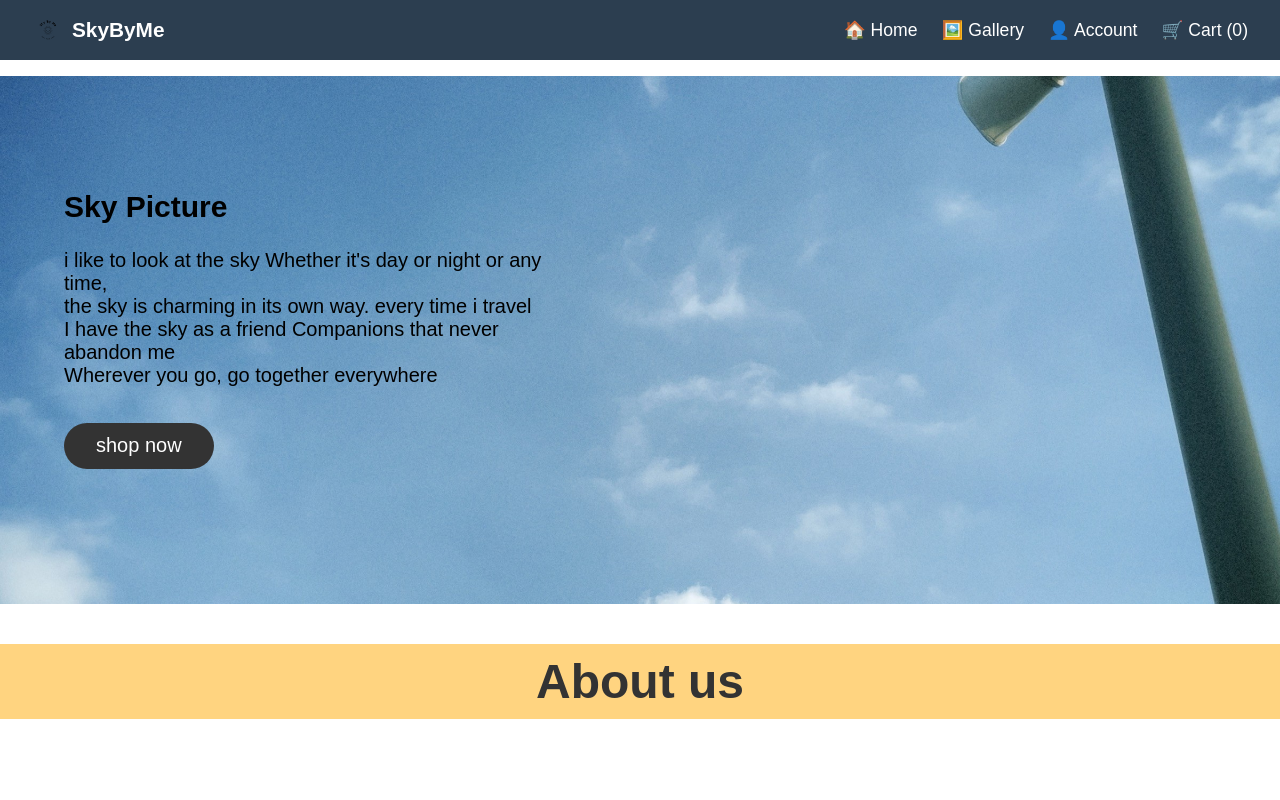
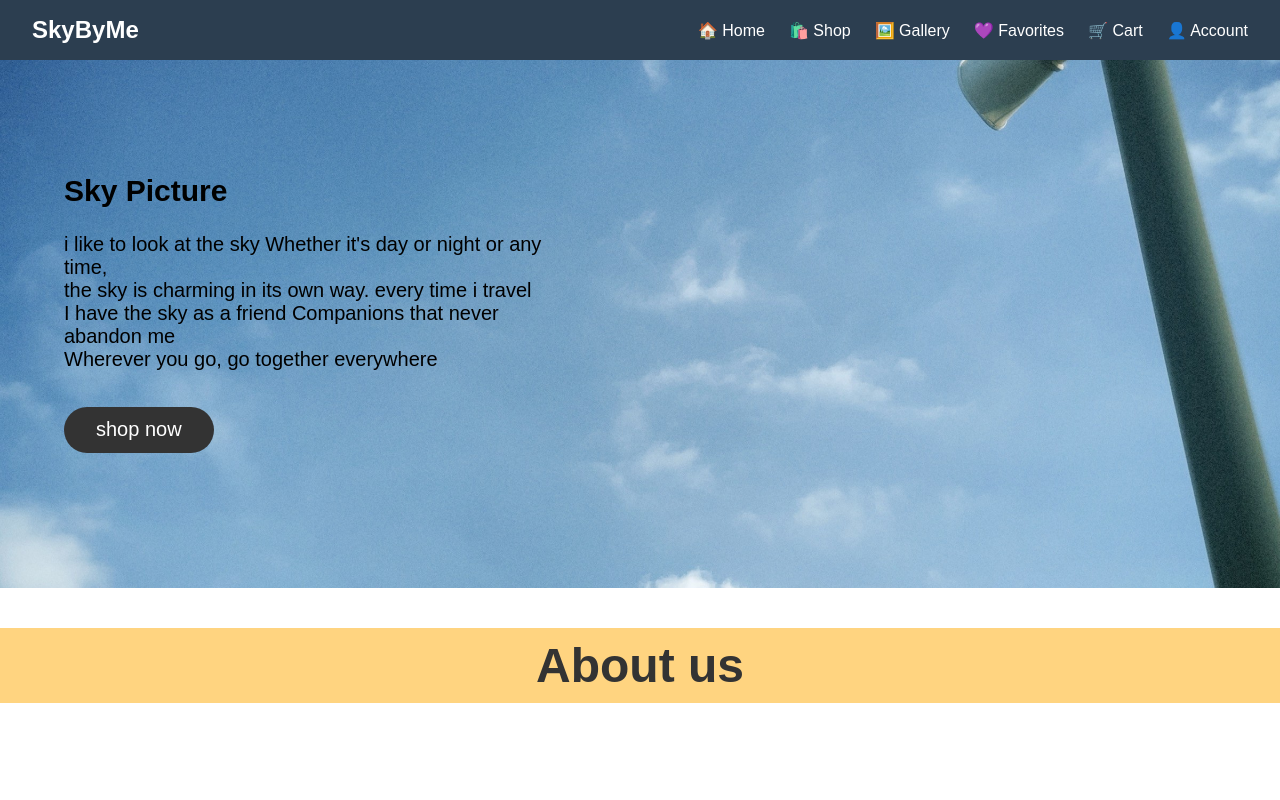
Before and after one commit to Airin-SeniorDev/SkyByMeWeb, a Next.js app: page / in a window 1280 px wide. Shown: the top 800 px of the page. Built offline with nearby package versions, Linux system fonts and the light colour scheme.

Commit message:
favorites

```diff
--- a/components/SidebarLayout.js
+++ b/components/SidebarLayout.js
@@ -1,61 +1,44 @@
 // components/SidebarLayout.js
 import Link from 'next/link'
-import { useEffect, useState } from 'react'
+import { usePathname } from 'next/navigation'
 
 export default function SidebarLayout({ children }) {
-  const [cartCount, setCartCount] = useState(0)
+  const pathname = usePathname()
 
-  useEffect(() => {
-    if (typeof window !== 'undefined') {
-      const storedCart = localStorage.getItem('cart')
-      if (storedCart) {
-        setCartCount(JSON.parse(storedCart).length)
-      }
-    }
-  }, [])
+  const linkStyle = {
+    color: '#fff',
+    textDecoration: 'none',
+    display: 'flex',
+    alignItems: 'center',
+    gap: '0.3rem',
+  }
 
   return (
-    <div>
-      <nav style={{
-        width: '100%',
-        backgroundColor: '#2c3e50',
-        display: 'flex',
-        justifyContent: 'space-between',
-        alignItems: 'center',
-        padding: '0.5rem 2rem',
-        color: 'white',
-        fontSize: '1.1rem',
-        position: 'sticky',
-        top: 0,
-        zIndex: 1000,
-        height: '60px',
-        boxSizing: 'border-box'
-      }}>
-        {/* Logo and Site Name on Left */}
-        <div style={{ display: 'flex', alignItems: 'center', gap: '0.5rem' }}>
-          <img src="/images/Sky By Me.png" alt="logo" style={{ width: '32px', height: '32px', objectFit: 'contain' }} />
-          <span style={{ fontWeight: 'bold', fontSize: '1.3rem' }}>SkyByMe</span>
-        </div>
-
-        {/* Icons/Links on Right */}
-        <div style={{ display: 'flex', gap: '1.5rem', alignItems: 'center' }}>
-          <Link href="/" style={{ color: 'white', textDecoration: 'none' }}>🏠 Home</Link>
-          <Link href="/gallery" style={{ color: 'white', textDecoration: 'none' }}>🖼️ Gallery</Link>
-          <Link href="/account" style={{ color: 'white', textDecoration: 'none' }}>👤 Account</Link>
-          <Link href="/cart" style={{ color: 'white', textDecoration: 'none' }}>🛒 Cart ({cartCount})</Link>
-        </div>
-      </nav>
-
-      <main style={{ paddingTop: '1rem' }}>
-        {children}
-      </main>
+    <div style={{ display: 'flex', flexDirection: 'column', minHeight: '100vh' }}>
+      <header style={{ backgroundColor: '#2c3e50', padding: '1rem 2rem', display: 'flex', justifyContent: 'space-between', alignItems: 'center' }}>
+        <div style={{ fontSize: '1.5rem', fontWeight: 'bold', color: '#fff' }}>SkyByMe</div>
+        <nav style={{ display: 'flex', gap: '1.5rem' }}>
+          <Link href="/" legacyBehavior>
+            <a className={pathname === '/' ? 'active' : ''} style={linkStyle}>🏠 Home</a>
+          </Link>
+          <Link href="/shop" legacyBehavior>
+            <a className={pathname === '/shop' ? 'active' : ''} style={linkStyle}>🛍️ Shop</a>
+          </Link>
+          <Link href="/gallery" legacyBehavior>
+            <a className={pathname === '/gallery' ? 'active' : ''} style={linkStyle}>🖼️ Gallery</a>
+          </Link>
+          <Link href="/favorites" legacyBehavior>
+            <a className={pathname === '/favorites' ? 'active' : ''} style={linkStyle}>💜 Favorites</a>
+          </Link>
+          <Link href="/cart" legacyBehavior>
+            <a className={pathname === '/cart' ? 'active' : ''} style={linkStyle}>🛒 Cart</a>
+          </Link>
+          <Link href="/account" legacyBehavior>
+            <a className={pathname === '/account' ? 'active' : ''} style={linkStyle}>👤 Account</a>
+          </Link>
+        </nav>
+      </header>
+      <main style={{ flex: 1 }}>{children}</main>
     </div>
   )
 }
-
-// ✅ ใช้ layout นี้กับหน้าหลักทั้งหมด:
-// pages/index.js
-// pages/gallery.js
-// pages/account.js
-// pages/cart.js
-// pages/thank-you.js
```
Also changed, not shown: pages/favorites.js (added, +76 -0 lines), pages/shop.js (+75 -42 lines).
